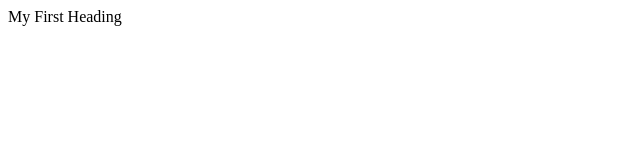
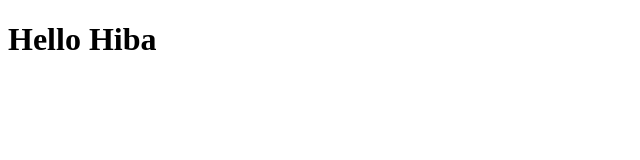
Before and after one commit to Hiba2725/My-first-heading, a plain HTML site: page My first heading/index.html in a window 1280 px wide. Shown: the whole page, without its empty margins (0-640 px from the left). Drawn offline with Linux system fonts and the light colour scheme.

Commit message:
Update index.html

```diff
--- a/My first heading/index.html
+++ b/My first heading/index.html
@@ -6,6 +6,6 @@
     <title>Document</title>
 </head>
 <body>
-    My First Heading
+    <h1> Hello Hiba </h1>
 </body>
 </html>
```
